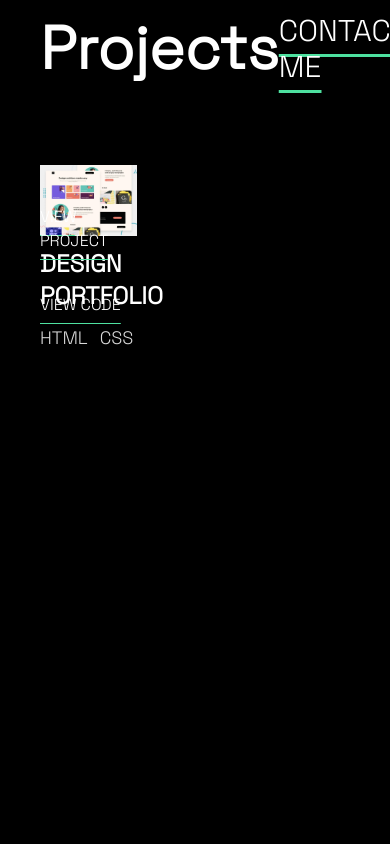
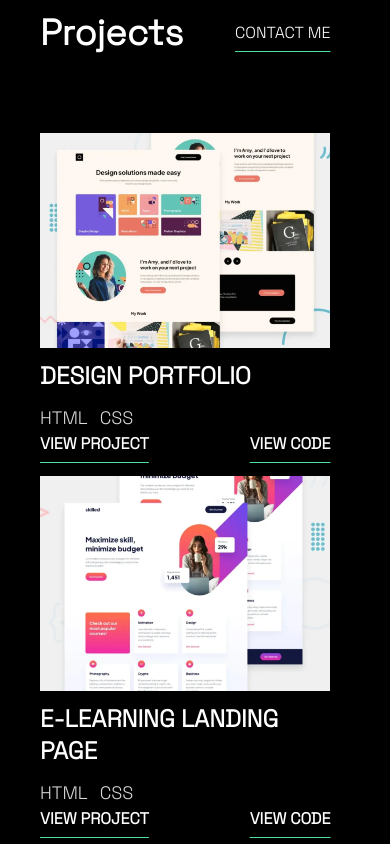
Before and after one commit to mozammilkarim/frontendmentor.io-1, a React (Vite) app in the folder Desktop/learningTailwind/ProPractice/my-project/: page / in a window 390 px wide. Shown: the part 2120-2964 px from the top of the page. Before the commit the page ends 2512 px from the top, so only its background shows below. Built offline with nearby package versions, Linux system fonts and the light colour scheme.

Commit message:
projects almost done

```diff
--- a/Desktop/learningTailwind/ProPractice/my-project/src/App.css
+++ b/Desktop/learningTailwind/ProPractice/my-project/src/App.css
@@ -2,4 +2,5 @@
     box-sizing: border-box;
     margin: 0%;
     font-family: 'Space Grotesk', sans-serif;
+    color: white;
 }
--- a/Desktop/learningTailwind/ProPractice/my-project/src/components/Projects.jsx
+++ b/Desktop/learningTailwind/ProPractice/my-project/src/components/Projects.jsx
@@ -1,30 +1,71 @@
-import React from 'react'
+import React, { useState } from 'react'
 import project1 from "../assets/images/thumbnail-project-1-large.webp";
+import project2 from "../assets/images/thumbnail-project-2-large.webp";
+import project3 from "../assets/images/thumbnail-project-3-large.webp";
+import project4 from "../assets/images/thumbnail-project-4-large.webp";
+import project5 from "../assets/images/thumbnail-project-5-large.webp";
+import project6 from "../assets/images/thumbnail-project-6-large.webp";
+
+const projects=[
+    {
+        name:"DESIGN PORTFOLIO",
+        img:project1
+    },
+    {
+        name:"E-LEARNING LANDING PAGE",
+        img:project2
+    },{
+        name:"TODO WEB APP",
+        img:project3
+    },{
+        name:"ENTERTAINMENT WEB APP",
+        img:project4
+    },{
+        name:"MEMORY GAME",
+        img:project5
+    },{
+        name:"ART GALLERY SHOWCASE",
+        img:project6
+    },
+]
+const SingleProject=({project})=>{
+    const [hover,setHover]=useState(false)
+    return(
+        <div className='flex flex-col items-start justify-between bg-black cursor-pointer relative hover:opacity-75 opacity-100' onMouseEnter={()=>setHover(true)} onMouseLeave={()=>setHover(false)}>
+                    {/* {hover?"mk":null} */}
+                    <img src={project.img} alt={project.name} className='' />
+                    {/* style={{ backgroundImage: `url(${project1})`, backgroundSize: "cover", backgroundPosition: 'center', backgroundRepeat: 'no-repeat', objectFit: 'contain' }} */}
+                    <div className='absolute opacity-100 m-auto md:flex hidden flex-col items-center w-full justify-center h-[80%] gap-8' >
+                        <a href='mailto:mozammilkarim@gmail.com' className={`w-fit inline-block underline hover:text-[#4EE1A0]  decoration-[#4EE1A0]  underline-offset-[0.8rem] text-base m-auto sm:m-0 sm:text-start !text-white  font-bold ${hover?"inline-block opacity-100":"hidden"}`}>VIEW PROJECT</a>
+                        <a href='mailto:mozammilkarim@gmail.com' className={`w-fit inline-block underline hover:text-[#4EE1A0]  decoration-[#4EE1A0]  underline-offset-[0.8rem] text-base m-auto sm:m-0 sm:text-start !text-white  font-bold ${hover?"inline-block opacity-100":"hidden"}`}>VIEW CODE</a>
+
+                    </div>
+                    <h2 className='font-bold text-2xl my-3'>{project.name}</h2>
+                    <div className='flex gap-3 text-[#D9D9D9] text-lg'>
+                        <span>HTML</span>
+                        <span>CSS</span>
+                    </div>
+                    <div className=' opacity-100  flex md:hidden   w-full justify-between  ' >
+                        <a href='mailto:mozammilkarim@gmail.com' className={`w-fit inline-block underline hover:text-[#4EE1A0]  decoration-[#4EE1A0]  underline-offset-[0.8rem] text-base text-break break-keep text-start !text-white  font-bold `}>VIEW PROJECT</a>
+                        <a href='mailto:mozammilkarim@gmail.com' className={`w-fit inline-block underline hover:text-[#4EE1A0]  decoration-[#4EE1A0]  underline-offset-[0.8rem] text-base text-break break-keep text-start !text-white  font-bold `}>VIEW CODE</a>
+
+                    </div>
+                </div>
+    )
+}
 const Projects = () => {
     return (
         <div className='flex flex-col  px-10 xl:px-0 xl:w-[80%] w-[95%] sm:m-auto m-0 sm:mt-36'>
             <div className='w-full mb-20  flex justify-between items-center'>
-                <h1 className='font-bold text-6xl'>Projects</h1>
+                <h1 className='font-bold text-4xl sm:text-6xl'>Projects</h1>
                 <div>
-                    <a href='mailto:mozammilkarim@gmail.com' className='w-fit inline-block underline hover:text-[#4EE1A0]  decoration-[#4EE1A0]  underline-offset-[0.8rem] text-3xl m-auto sm:m-0 sm:text-start'>CONTACT ME</a>
+                    <a href='mailto:mozammilkarim@gmail.com' className='w-fit inline-block underline hover:text-[#4EE1A0]  decoration-[#4EE1A0]  underline-offset-[0.8rem] text-base sm:text-3xl m-auto sm:m-0 sm:text-start'>CONTACT ME</a>
                 </div>
             </div>
-            <div className='grid grid-cols-3 mb-10'>
-                <div className='flex flex-col relative hover:opacity-75'>
-
-                    <img src={project1} alt="project1" className='' />
-                    {/* style={{ backgroundImage: `url(${project1})`, backgroundSize: "cover", backgroundPosition: 'center', backgroundRepeat: 'no-repeat', objectFit: 'contain' }} */}
-                    <div className='absolute top-10 m-auto ' >
-                        <a href='mailto:mozammilkarim@gmail.com' className='w-fit inline-block underline hover:text-[#4EE1A0]  decoration-[#4EE1A0]  underline-offset-[0.8rem] text-base m-auto sm:m-0 sm:text-start'>VIEW PROJECT</a>
-                        <a href='mailto:mozammilkarim@gmail.com' className='mt-10  w-fit inline-block underline hover:text-[#4EE1A0]  decoration-[#4EE1A0]  underline-offset-[0.8rem] text-base m-auto sm:m-0 sm:text-start'>VIEW CODE</a>
-
-                    </div>
-                    <h2 className='font-bold text-2xl my-3'>DESIGN PORTFOLIO</h2>
-                    <div className='flex gap-3 text-[#D9D9D9] text-lg'>
-                        <span>HTML</span>
-                        <span>CSS</span>
-                    </div>
-                </div>
+            <div className='grid grid-cols-1 sm:grid-cols-2  mb-10 gap-5'>
+                {projects.map((project)=>{
+                    return <SingleProject key={project.name} project={project}/>
+                })}
             </div>
         </div>
     )
```
